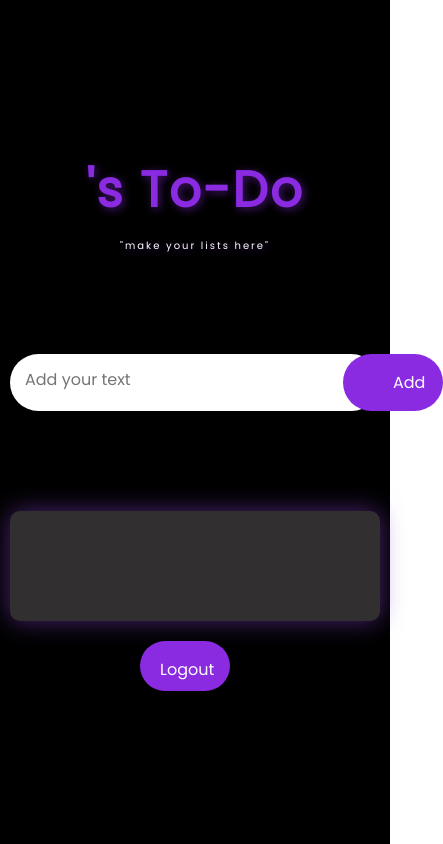
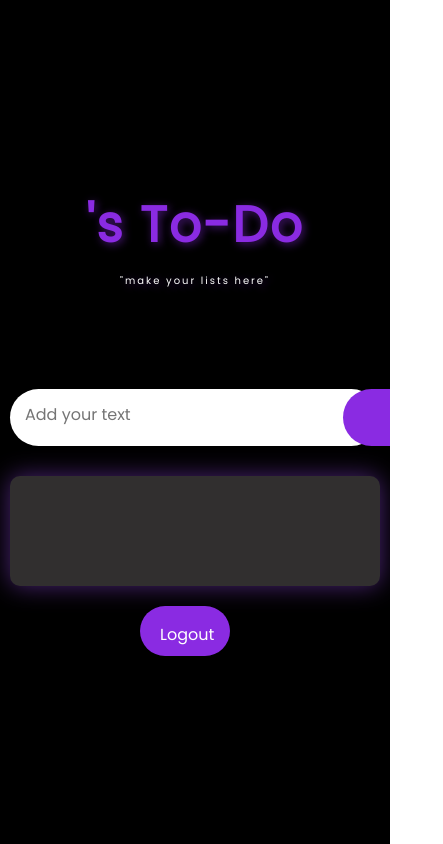
Before and after one commit to Akhil1177/ToDo-react, a React (Vite) app: page /#/todo in a window 390 px wide. Shown: the whole page, 443 px wide, since content can reach past the window. Built offline with nearby package versions, Linux system fonts and the light colour scheme; sample sign-in values are in the browser's storage.

Commit message:
css update

```diff
--- a/src/pages/Todo/Todo.module.css
+++ b/src/pages/Todo/Todo.module.css
@@ -5,6 +5,7 @@ html, body {
   margin: 0;
   padding: 0;
   width : 100%;
+  overflow-x: hidden;
 }
 
 * {
@@ -70,7 +71,7 @@ html, body {
   border : none;
   outline : none;
   margin-bottom : 100px;
-
+  flex-wrap: nowrap;
 
 }
 
@@ -92,6 +93,7 @@ html, body {
     text-align: center;
     background : blueviolet;
     width:90px;
+    margin: 0;
     border:none;
     outline:none;
     font-size:16px;
@@ -189,3 +191,9 @@ html, body {
   to { opacity: 1; transform: translateX(1px); }
 
 }
+@media (max-width: 480px) {
+  .inputGroup, .listGroup {
+    margin-bottom: 30px;
+    max-width: 100%;
+  }
+}
```
